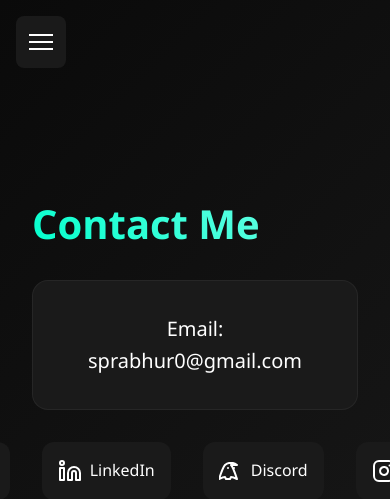
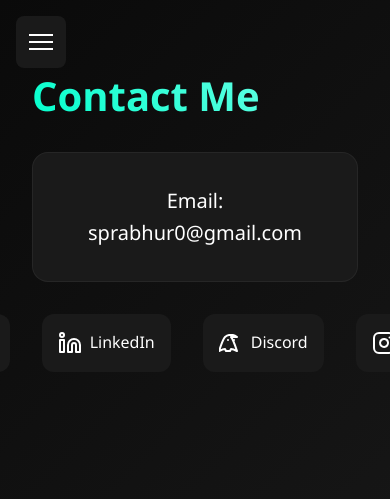
Before and after one commit to SieGe0701/portfolio, a Flask app: page /contact in a window 390 px wide; the page is wider, and only the part inside the window is pictured. Shown: the top 499 px of that part. Run offline with Flask 3, Linux system fonts and the light colour scheme.

Commit message:
fix_home_page

```diff
--- a/static/css/style.css
+++ b/static/css/style.css
@@ -491,7 +491,9 @@ h2 {
         opacity: 0;
         transition: opacity 0.3s ease;
     }
-
+    .hero-container{
+        margin-top: 10rem;
+    }
     .nav-overlay.open {
         display: block;
         opacity: 1;
@@ -513,7 +515,7 @@ h2 {
     /* Typography Adjustments */
     h1 {
         font-size: 2.5rem;
-        margin-top: 10rem;
+        margin-top: 2rem;
         position: relative;
         z-index: 1;
     }
```
